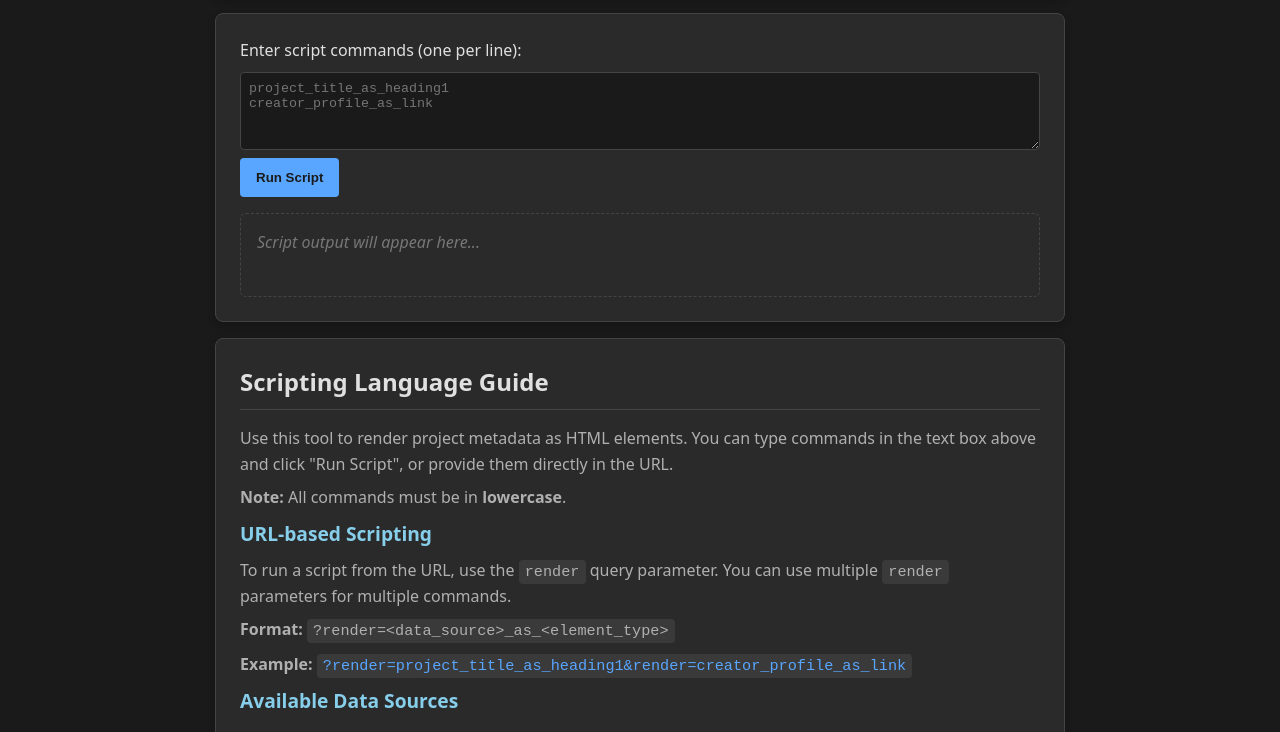
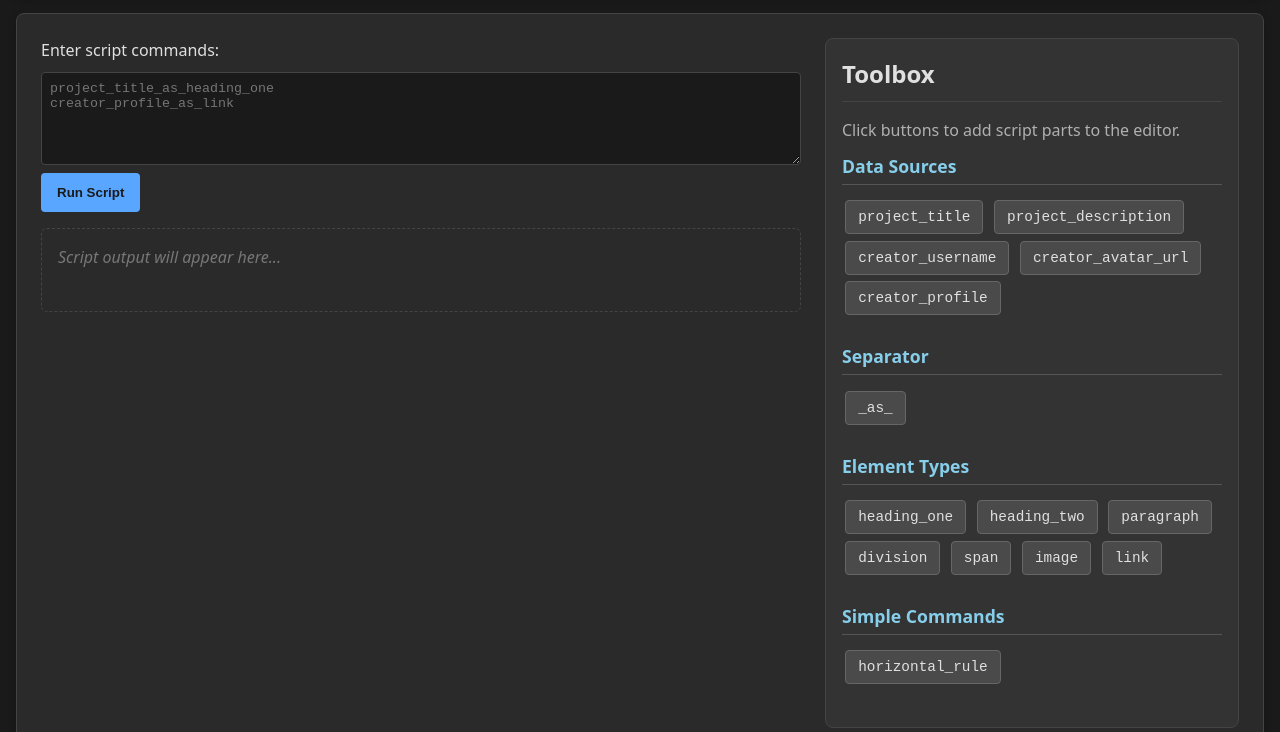
Before and after one commit to websimapi/websim-websim-script-runner, a plain HTML site: page index.html in a window 1280 px wide. Shown: the part 123-855 px from the top of the page. Drawn offline with Linux system fonts and the light colour scheme.

Commit message:
v5: Let's make our user interface more accessible add ways that allow our user to feel like they are able to open up a sandbox and be able to click and drag to right in the scripting language. Also, there is one key thing that needs to change one of the

```diff
--- a/index.html
+++ b/index.html
@@ -21,12 +21,50 @@
     </header>
 
     <main>
-        <div id="editor-container">
-            <label for="script-input">Enter script commands (one per line):</label>
-            <textarea id="script-input" rows="4" placeholder="project_title_as_heading1&#10;creator_profile_as_link"></textarea>
-            <button id="run-button">Run Script</button>
+        <div id="sandbox-container">
+            <div id="editor-column">
+                <div id="editor-container">
+                    <label for="script-input">Enter script commands:</label>
+                    <textarea id="script-input" rows="5" placeholder="project_title_as_heading_one&#10;creator_profile_as_link"></textarea>
+                    <button id="run-button">Run Script</button>
+                </div>
+                <div id="output"></div>
+            </div>
+            <div id="toolbox-column">
+                <h2>Toolbox</h2>
+                <p>Click buttons to add script parts to the editor.</p>
+
+                <div class="toolbox-section">
+                    <h3>Data Sources</h3>
+                    <button class="toolbox-btn" data-insert="project_title">project_title</button>
+                    <button class="toolbox-btn" data-insert="project_description">project_description</button>
+                    <button class="toolbox-btn" data-insert="creator_username">creator_username</button>
+                    <button class="toolbox-btn" data-insert="creator_avatar_url">creator_avatar_url</button>
+                    <button class="toolbox-btn" data-insert="creator_profile">creator_profile</button>
+                </div>
+
+                <div class="toolbox-section">
+                    <h3>Separator</h3>
+                    <button class="toolbox-btn" data-insert="_as_">_as_</button>
+                </div>
+
+                <div class="toolbox-section">
+                    <h3>Element Types</h3>
+                    <button class="toolbox-btn" data-insert="heading_one">heading_one</button>
+                    <button class="toolbox-btn" data-insert="heading_two">heading_two</button>
+                    <button class="toolbox-btn" data-insert="paragraph">paragraph</button>
+                    <button class="toolbox-btn" data-insert="division">division</button>
+                    <button class="toolbox-btn" data-insert="span">span</button>
+                    <button class="toolbox-btn" data-insert="image">image</button>
+                    <button class="toolbox-btn" data-insert="link">link</button>
+                </div>
+
+                <div class="toolbox-section">
+                    <h3>Simple Commands</h3>
+                    <button class="toolbox-btn" data-insert="horizontal_rule">horizontal_rule</button>
+                </div>
+            </div>
         </div>
-        <div id="output"></div>
     </main>
 
     <section id="documentation">
@@ -37,7 +75,7 @@
         <h3>URL-based Scripting</h3>
         <p>To run a script from the URL, use the <code>render</code> query parameter. You can use multiple <code>render</code> parameters for multiple commands.</p>
         <p><strong>Format:</strong> <code>?render=&lt;data_source&gt;_as_&lt;element_type&gt;</code></p>
-        <p><strong>Example:</strong> <a href="?render=project_title_as_heading1&render=creator_profile_as_link"><code>?render=project_title_as_heading1&render=creator_profile_as_link</code></a></p>
+        <p><strong>Example:</strong> <a href="?render=project_title_as_heading_one&render=creator_profile_as_link"><code>?render=project_title_as_heading_one&render=creator_profile_as_link</code></a></p>
 
         <h3>Available Data Sources</h3>
         <ul>
@@ -50,7 +88,7 @@
 
         <h3>Available Element Types</h3>
         <ul>
-            <li><code>heading1</code>, <code>heading2</code>: Heading elements (h1, h2).</li>
+            <li><code>heading_one</code>, <code>heading_two</code>: Heading elements (h1, h2).</li>
             <li><code>paragraph</code>: A paragraph element.</li>
             <li><code>division</code>: A division (container) element.</li>
             <li><code>span</code>: An inline text container.</li>
@@ -66,10 +104,10 @@
 
         <h3>Examples</h3>
         <p>Display the project title as a main heading, followed by a link to the creator's profile.</p>
-        <pre><code>project_title_as_heading1
+        <pre><code>project_title_as_heading_one
 creator_profile_as_link</code></pre>
         <p>Display the creator's avatar, their username, and then the project description.</p>
-        <pre><code>creator_avatar_as_image
+        <pre><code>creator_avatar_url_as_image
 creator_username_as_paragraph
 project_description_as_paragraph</code></pre>
     </section>
--- a/main.js
+++ b/main.js
@@ -4,6 +4,7 @@ document.addEventListener('DOMContentLoaded', () => {
     const outputElement = document.getElementById('output');
     const scriptInput = document.getElementById('script-input');
     const runButton = document.getElementById('run-button');
+    const toolboxButtons = document.querySelectorAll('.toolbox-btn');
 
     if (!outputElement || !scriptInput || !runButton) {
         console.error('Required UI elements not found.');
@@ -15,7 +16,28 @@ document.addEventListener('DOMContentLoaded', () => {
         runScript(outputElement, commands);
     }
 
+    // Function to insert text at the cursor's position
+    function insertAtCursor(text) {
+        const start = scriptInput.selectionStart;
+        const end = scriptInput.selectionEnd;
+        const currentText = scriptInput.value;
+        const newText = currentText.substring(0, start) + text + currentText.substring(end);
+
+        scriptInput.value = newText;
+        scriptInput.focus();
+        scriptInput.selectionStart = scriptInput.selectionEnd = start + text.length;
+    }
+
     runButton.addEventListener('click', executeScriptFromInput);
+
+    toolboxButtons.forEach(button => {
+        button.addEventListener('click', () => {
+            const textToInsert = button.dataset.insert;
+            if (textToInsert) {
+                insertAtCursor(textToInsert);
+            }
+        });
+    });
 
     // Also run script from URL on page load
     const urlParams = new URLSearchParams(window.location.search);
--- a/script-engine/interpreter.js
+++ b/script-engine/interpreter.js
@@ -11,8 +11,8 @@ const RENDER_KEYWORDS = {
 
 // A map of keywords to valid HTML tags for rendering
 const TAG_KEYWORDS = {
-    heading1: 'h1',
-    heading2: 'h2',
+    heading_one: 'h1',
+    heading_two: 'h2',
     paragraph: 'p',
     division: 'div',
     span: 'span',
--- a/style.css
+++ b/style.css
@@ -14,7 +14,13 @@ header, main, section#documentation {
     margin: 0 auto 1rem auto;
     box-shadow: 0 4px 8px rgba(0,0,0,0.2);
     border: 1px solid #444;
-    max-width: 800px;
+    max-width: 95%;
+}
+
+@media (min-width: 1024px) {
+    header, main, section#documentation {
+        max-width: 1200px;
+    }
 }
 
 #output {
@@ -85,6 +91,24 @@ a:hover {
     font-style: italic;
 }
 
+#sandbox-container {
+    display: flex;
+    flex-direction: column;
+    gap: 1.5rem;
+}
+
+@media (min-width: 1024px) {
+    #sandbox-container {
+        flex-direction: row;
+    }
+    #editor-column {
+        flex: 2;
+    }
+    #toolbox-column {
+        flex: 1;
+    }
+}
+
 #editor-container {
     display: flex;
     flex-direction: column;
@@ -101,6 +125,7 @@ a:hover {
     padding: 0.5rem;
     font-family: 'Courier New', Courier, monospace;
     resize: vertical;
+    min-height: 80px;
 }
 
 #run-button {
@@ -127,3 +152,42 @@ a:hover {
     display: block;
     margin-bottom: 0.5rem;
 }
+
+#toolbox-column {
+    background-color: #333;
+    padding: 1rem;
+    border-radius: 8px;
+    border: 1px solid #444;
+}
+
+.toolbox-section {
+    margin-bottom: 1.5rem;
+}
+
+.toolbox-section h3 {
+    margin-top: 0;
+    margin-bottom: 0.75rem;
+    color: #87ceeb;
+    font-size: 1.1rem;
+    border-bottom: 1px solid #555;
+    padding-bottom: 0.25rem;
+}
+
+.toolbox-btn {
+    background-color: #4a4a4a;
+    color: #e0e0e0;
+    border: 1px solid #666;
+    padding: 0.5rem 0.75rem;
+    border-radius: 4px;
+    cursor: pointer;
+    transition: background-color 0.2s, border-color 0.2s;
+    font-family: 'Courier New', Courier, monospace;
+    font-size: 0.9em;
+    margin: 0.2rem;
+    text-align: left;
+}
+
+.toolbox-btn:hover {
+    background-color: #5a5a5a;
+    border-color: #888;
+}
```
